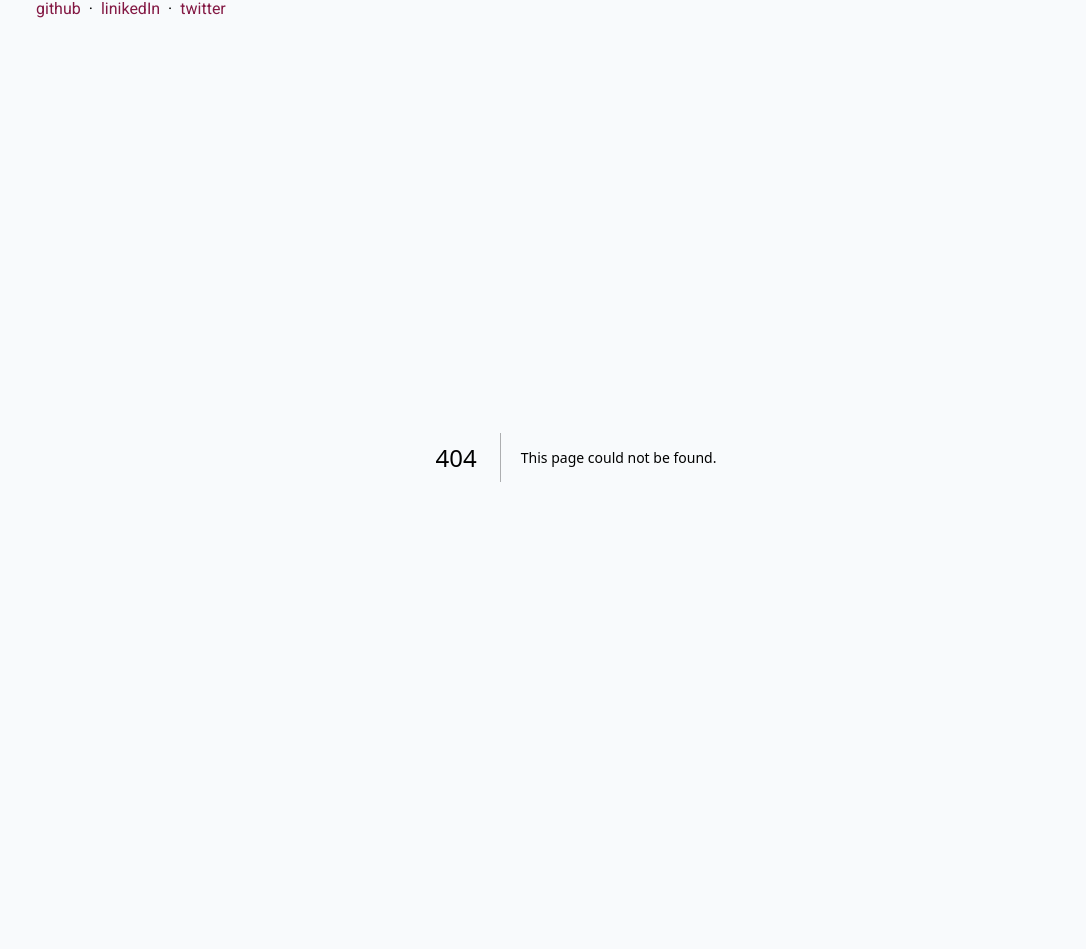
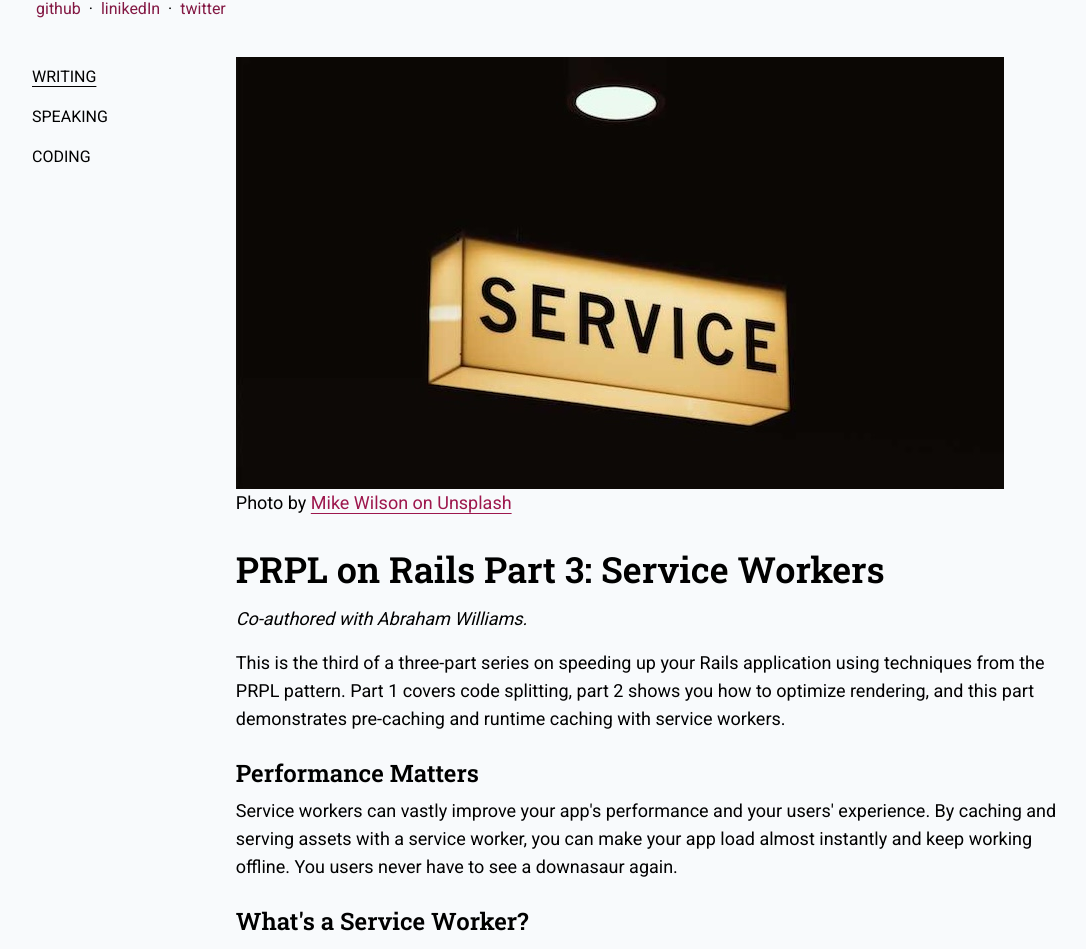
Before and after one commit to pearlbea/pearlbea-2024, a Next.js app: page /writing/prpl-on-rails-3 in a window 1280 px wide. Before the commit this address had no page. Shown: the part 171-1120 px from the top of the page, without its empty margins (64-1150 px from the left). Before the commit the page ends 1028 px from the top, so only its background shows below. Built offline with nearby package versions, Linux system fonts and the light colour scheme.

Commit message:
Add prpl-on-rails-3

```diff
--- a/app/page-layout.tsx
+++ b/app/page-layout.tsx
@@ -12,7 +12,7 @@ export default function PageLayout({
   return (
     <div className={clsx(roboto.className, "flex flex-col md:flex-row")}>
       <NavMenu page={pageName} />
-      {children}
+      <div className="mx-8">{children}</div>
     </div>
   );
 }
--- a/app/speaking/talk.tsx
+++ b/app/speaking/talk.tsx
@@ -14,9 +14,9 @@ export default function Talk({
   link: string;
 }) {
   return (
-    <section className="border">
+    <section>
       <h2
-        className={clsx(roboto_slab.className, "font-bold text-2xl py-2 mt-4")}
+        className={clsx(roboto_slab.className, "font-bold text-2xl py-2 mb-4")}
       >
         {title}
       </h2>
--- a/app/writing/page.tsx
+++ b/app/writing/page.tsx
@@ -2,7 +2,7 @@ import Card from "../writing/card";
 
 export default function Writing() {
   return (
-    <section className="mx-8">
+    <section>
       <Card
         title=" A Quick Cors Primer for Frontend Folks"
         summary="You&lsquo;ve made some requests on Postman. You understand which
@@ -27,9 +27,9 @@ export default function Writing() {
         link="./writing/tale-of-four-components"
       />
       <Card
-        title="A Tale of Four Components"
-        summary="An exploration of web component libraries that compares vanilla JavaScript, Nutmeg, Polymer, and Stencil versions of the same component."
-        link="./writing/tale-of-four-components"
+        title="PRPL on Rails III"
+        summary="Improve your site's performance with service worker caching."
+        link="./writing/prpl-on-rails-3"
       />
     </section>
   );
--- /dev/null
+++ b/app/writing/prpl-on-rails-3/page.mdx
@@ -0,0 +1,47 @@
+import Image from "next/image";
+
+export default function Layout({ children }) {
+  return <section className="mx-8">{children}</section>;
+}
+
+<Image src="/prpl-on-rails-3.jpg" alt="" width={768} height={432} priority />
+
+Photo by [Mike Wilson on Unsplash](https://unsplash.com)
+
+# PRPL on Rails Part 3: Service Workers
+
+_Co-authored with Abraham Williams._
+
+This is the third of a three-part series on speeding up your Rails application using techniques from the PRPL pattern. Part 1 covers code splitting, part 2 shows you how to optimize rendering, and this part demonstrates pre-caching and runtime caching with service workers.
+
+## Performance Matters
+
+Service workers can vastly improve your app's performance and your users' experience. By caching and serving assets with a service worker, you can make your app load almost instantly and keep working offline. You users never have to see a downasaur again.
+
+## What's a Service Worker?
+
+A service worker is a script that runs in the browser and can act like a proxy server between your app and the network, as well as run tasks in the background. Your client-side code and service worker communicate with each other only indirectly.
+
+Service workers can do lots of useful things: they can cache your app's resources, they can intercept network requests and respond from the cache or the network, depending on your caching strategy and network conditions, and they can handle push notifications.
+
+## Workbox
+
+Google provides a library called [Workbox](https://bw.com/prpl) that makes adding a service worker to your application fairly easy. Workbox is a set of modules that help you generate service workers based on a set of rules. Rules can match different types of content such as images, JSON/APIs, hashed JS/CSS files, etc. If you want to cache the 20 most recently viewed user avatars or expire content that's older than two weeks, it's as simple as changing the caching config.
+
+## Exercise Time
+
+As you may remember from our previous posts, we created a demo app and some exercises as part of a [RailsConf](https://railsconf.org/) workshop that let you see these concepts in action. To download the sample app go to [bw.cm/prpl](https://developers.google.com/web/tools/workbox/) and click on "Setup." Then find the "Exercises" page and click on "Part 3: Service Workers." The exercise shows you how to register a service worker, pre-cache routes, and lazy-load data.
+
+Enjoy! And don't hesitate to share your thoughts or questions with us.
+
+## Resources
+
+[Is Service Worker Ready?](https://jakearchibald.github.io/isserviceworkerready/), Jake Archibald
+
+[The PRPL Pattern](https://developers.google.com/web/fundamentals/performance/prpl-pattern/), Addy Osmani, Google Web Fundamentals
+
+[Service Worker Registration](https://developers.google.com/web/fundamentals/primers/service-workers/registration), Jeff Posnick, Google Web Fundamentals
+
+[Service Workers: an Introduction](https://developers.google.com/web/fundamentals/primers/service-workers/), Matt Gaunt, Google Web Fundamentals
+
+_Originally published in the [Bendyworks Blog](https://bendyworks.com/blog)._
```
Also changed, not shown: public/prpl-on-rails-3.jpg (added).
